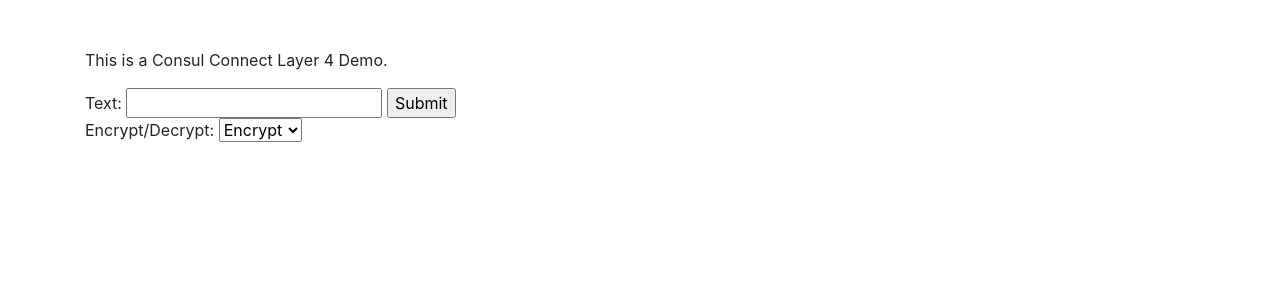
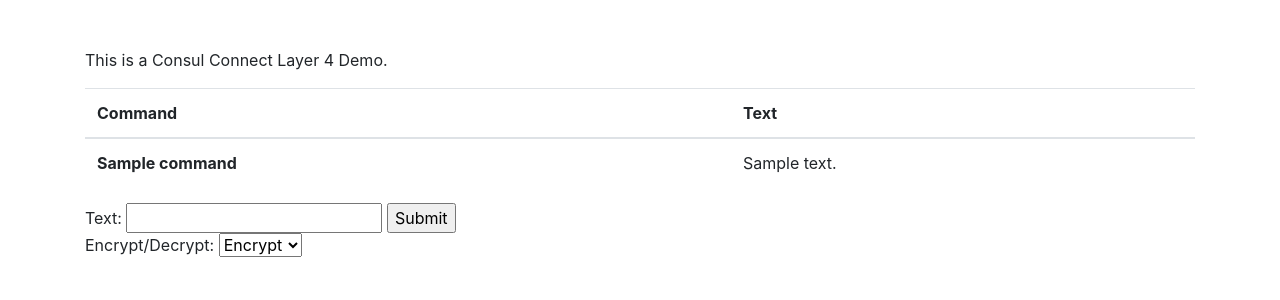
Before and after one commit to chrismatteson/terraform-chip-vault, a Flask app: template flaskapp/templates/transit.html in a window 1280 px wide. Shown: the part 56-356 px from the top of the page. Run offline with Flask 2, Linux system fonts and the light colour scheme; the template is opened without the code that fills it: most values are stand-ins (such as "Sample title", 1, 10 or a date in 2020); some libraries are stand-ins or nearby versions.

Commit message:
update transit to post data on same page

```diff
--- a/flaskapp/app.py
+++ b/flaskapp/app.py
@@ -38,6 +38,7 @@
 @app.route('/consul-template/')
 def consul_template():
     context={}
+    result={}
     context_file='mysqldbcreds.json'
     try:
         with app.open_resource(context_file, 'r') as IF:
@@ -71,10 +72,7 @@
 def transit_post():
     """ Transit Encryption.
     """
-    context = {'active_services' : config.active_services,
-               'img_width'  : config.img_width,
-               'img_height' : config.img_height,
-              }
+    context = {}
     text=request.form['text']
     command=request.form['command']
     run_command = "./vaulthook.sh {} {}".format(command, text)
@@ -83,7 +81,9 @@
         [run_command], shell=True)
     except subprocess.CalledProcessError as e:
       return "An error occurred while trying to fetch task status updates."
-    return result
+    stringdata=json.dumps({ 'bucket': bucket, 'text': result })
+    context=json.loads(stringdata)
+    return render_template('transit.html', **context)
 
 @app.route('/s3bucket/')
 def s3bucket():
@@ -93,7 +93,7 @@
                'img_width'  : config.img_width,
                'img_height' : config.img_height,
               }
-    return render_template('transit.html', **context)
+    return render_template('s3bucket.html', **context)
 
 @app.route('/s3bucket/', methods=['POST'])
 def s3bucket_post():
--- a/flaskapp/templates/consul-template.html
+++ b/flaskapp/templates/consul-template.html
@@ -22,7 +22,6 @@
               <td>{{ password }}</td>
               <td>{{ hostname }}</td>
             </tr>
-            </tr>
             <tr>
             </tr>
             <tr>
--- a/flaskapp/templates/transit.html
+++ b/flaskapp/templates/transit.html
@@ -7,6 +7,20 @@
     <div class="row my-5">
       <div class="col-sm mx-auto my-auto">
         <p> This is a Consul Connect Layer 4 Demo.</p>
+        <table class="table">
+          <thead>
+            <tr>
+              <th scope="col">Command</th>
+              <th scope="col">Text</th>
+            </tr>
+          </thead>
+          <tbody>
+            <tr>
+              <th scope="row">{{ command }}</th>
+              <td>{{ text }}</td>
+            </tr>
+          </tbody>
+        </table>
         <form method="POST" id="transit">
           Text: <input type="text" name="text">
           <input type="submit" value="Submit">
```
Also changed, not shown: flaskapp/templates/s3bucket.html (+0 -7 lines), 1 other file.
